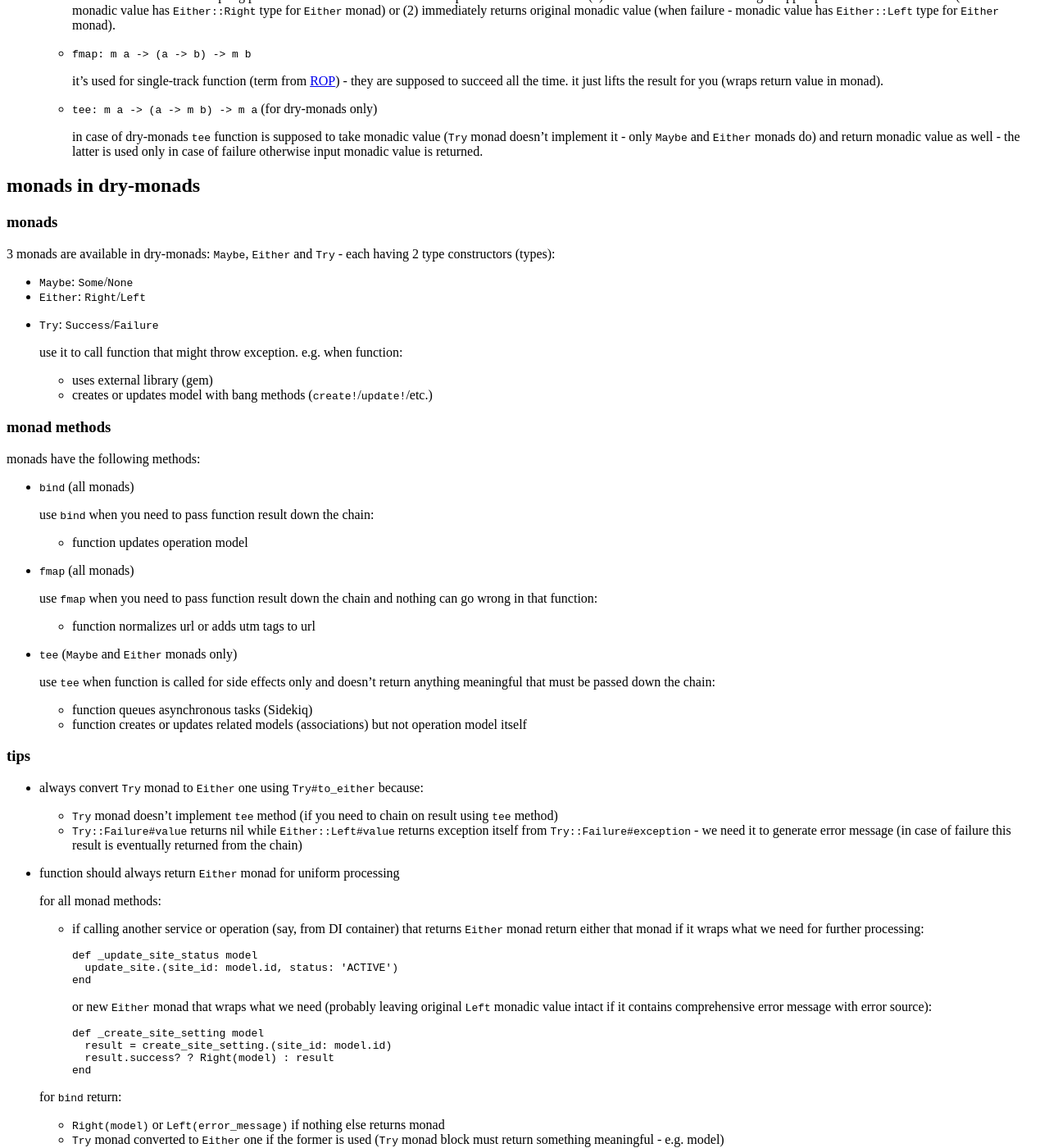
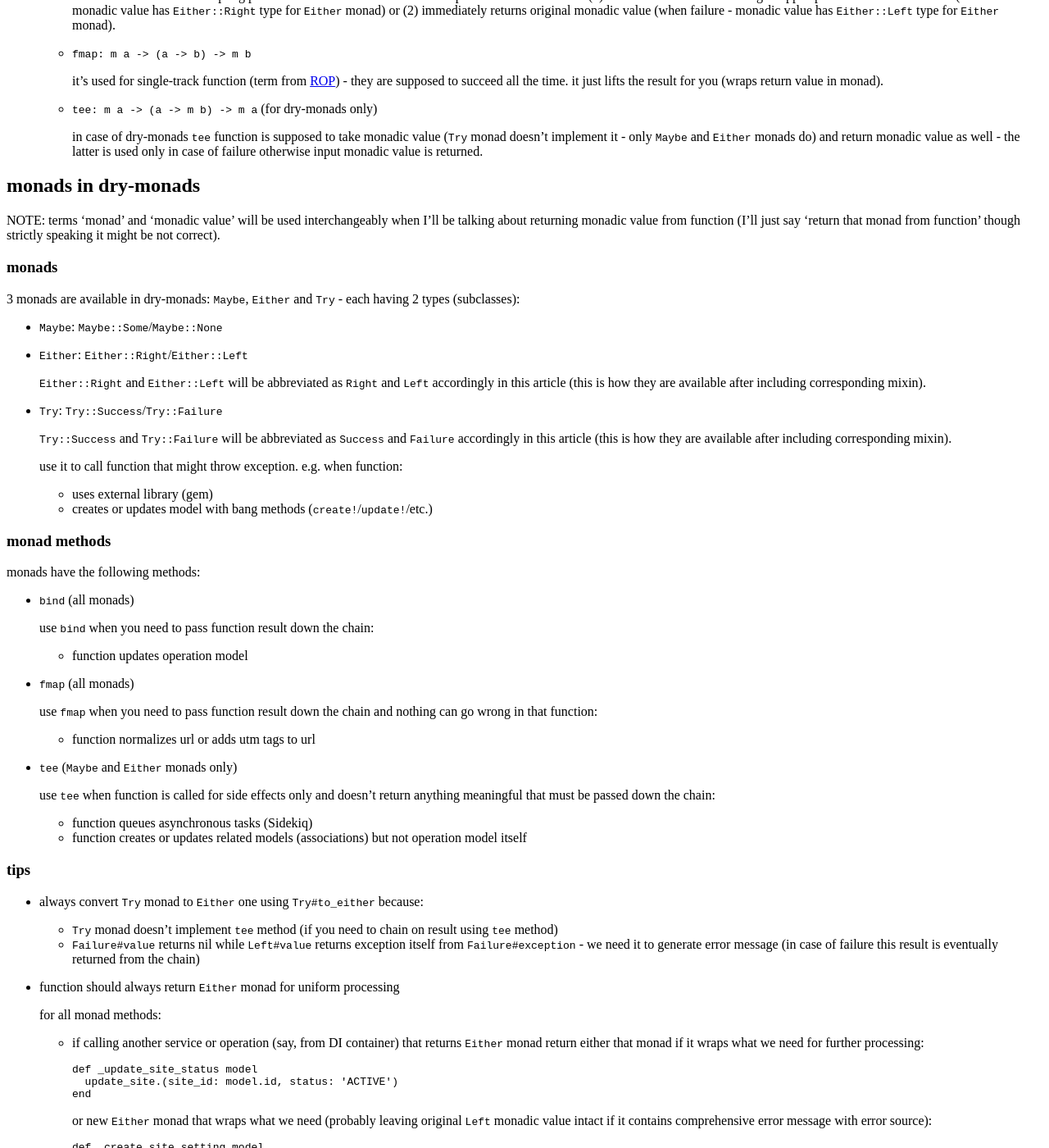
Before and after one commit to tap349/tap349.github.io, a Jekyll site: the page built from _posts/2017-02-27-monads-in-ruby.md, in a window 1280 px wide and 1400 px high, scrolled down 705 px. Shown: the whole window at 82% size. Built offline with Jekyll 4.4.1, drawn with Linux system fonts in a browser that asks for light colours; some of the changed text lies outside the part shown.

Commit message:
update 2017-03-01_19:18:28

```diff
--- a/_posts/2017-02-27-monads-in-ruby.md
+++ b/_posts/2017-02-27-monads-in-ruby.md
@@ -47,7 +47,8 @@ monad is created by defining:
 
   - `fmap: m a -> (a -> b) -> m b`
 
-    it's used for single-track function (term from [ROP](http://fsharpforfunandprofit.com/rop/)) -
+    it's used for single-track function
+    (term from [ROP](http://fsharpforfunandprofit.com/rop/)) -
     they are supposed to succeed all the time.
     it just lifts the result for you (wraps return value in monad).
 
@@ -60,14 +61,28 @@ monad is created by defining:
 
 ## monads in dry-monads
 
+NOTE: terms 'monad' and 'monadic value' will be used interchangeably
+      when I'll be talking about returning monadic value from function
+      (I'll just say 'return that monad from function' though
+      strictly speaking it might be not correct).
+
 ### monads
 
 3 monads are available in dry-monads: `Maybe`, `Either` and `Try` -
-each having 2 type constructors (types):
+each having 2 types (subclasses):
 
-- `Maybe`: `Some`/`None`
-- `Either`: `Right`/`Left`
-- `Try`: `Success`/`Failure`
+- `Maybe`: `Maybe::Some`/`Maybe::None`
+- `Either`: `Either::Right`/`Either::Left`
+
+  `Either::Right` and `Either::Left` will be abbreviated as
+  `Right` and `Left` accordingly in this article
+  (this is how they are available after including corresponding mixin).
+
+- `Try`: `Try::Success`/`Try::Failure`
+
+  `Try::Success` and `Try::Failure` will be abbreviated as
+  `Success` and `Failure` accordingly in this article
+  (this is how they are available after including corresponding mixin).
 
   use it to call function that might throw exception. e.g. when function:
 
@@ -143,8 +158,7 @@ monads have the following methods:
 
   for `fmap` return:
 
-  - not lifted value which is supposed to be passed down the chain
-    (it will be wrapped with `Either::Right` monad type for `Either#fmap`)
+  - plain value which is supposed to be passed down the chain
 
   for `tee` return:
 
@@ -161,6 +175,14 @@ monads have the following methods:
   rationale: exception contains all the necessary validation error messages.
 
 - it's recommended to specify expected exceptions when using `Try` monad
+
+- don't call functions that return `Either` monad inside `Try` monad blocks
+
+  such functions are not supposed to throw exceptions and should not
+  be handled using `Try` monad at all.
+
+  moreover their result (`Either` monad) will be always wrapped in
+  `Success` class: `Success(Right(model)).to_either => Right(Right(model))`
 
 - monadic value can be created either by passing method proc or block
 
```
Also changed, not shown: other parts of _posts/2017-02-27-monads-in-ruby.md (+2 -2 lines).
